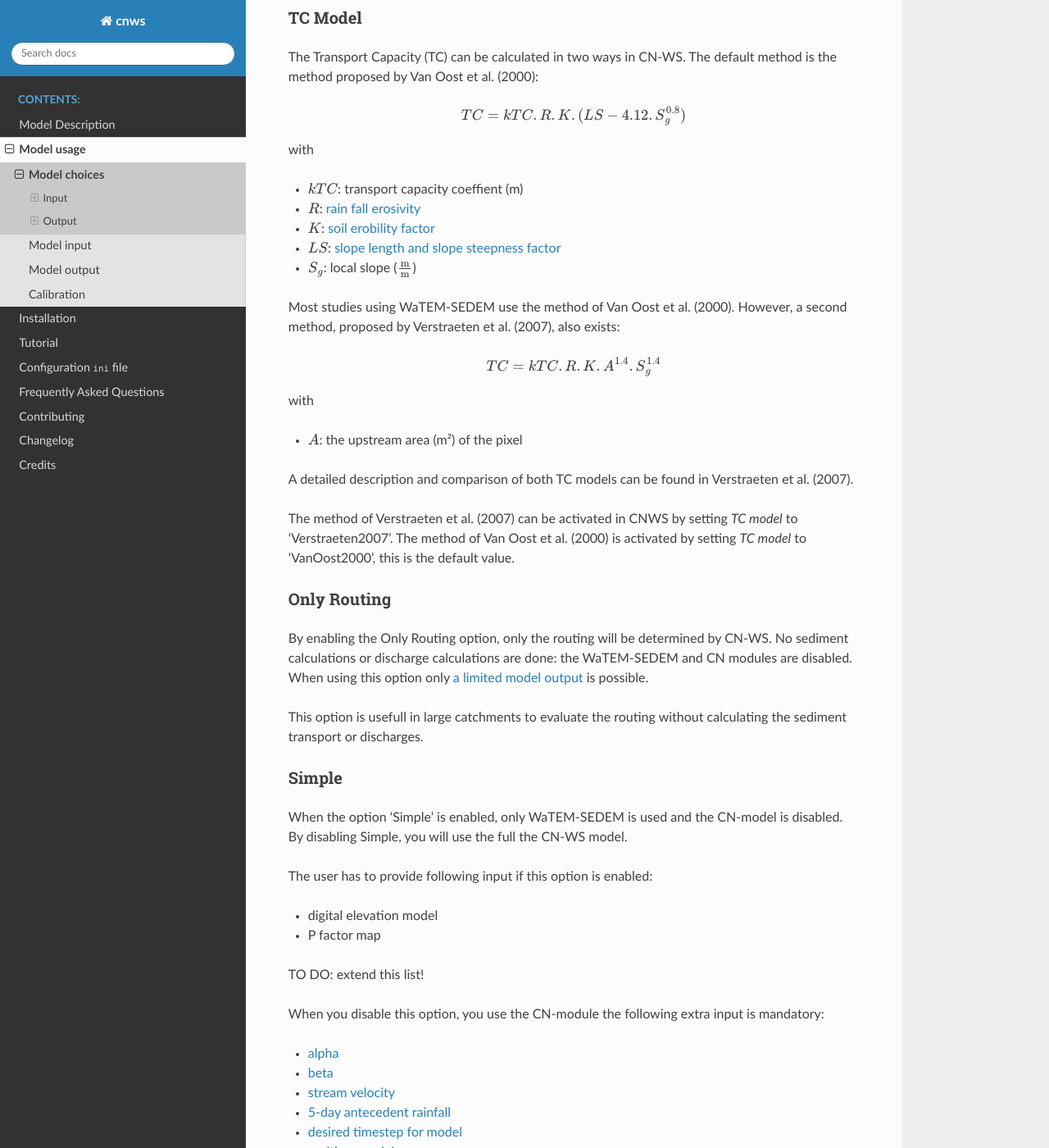
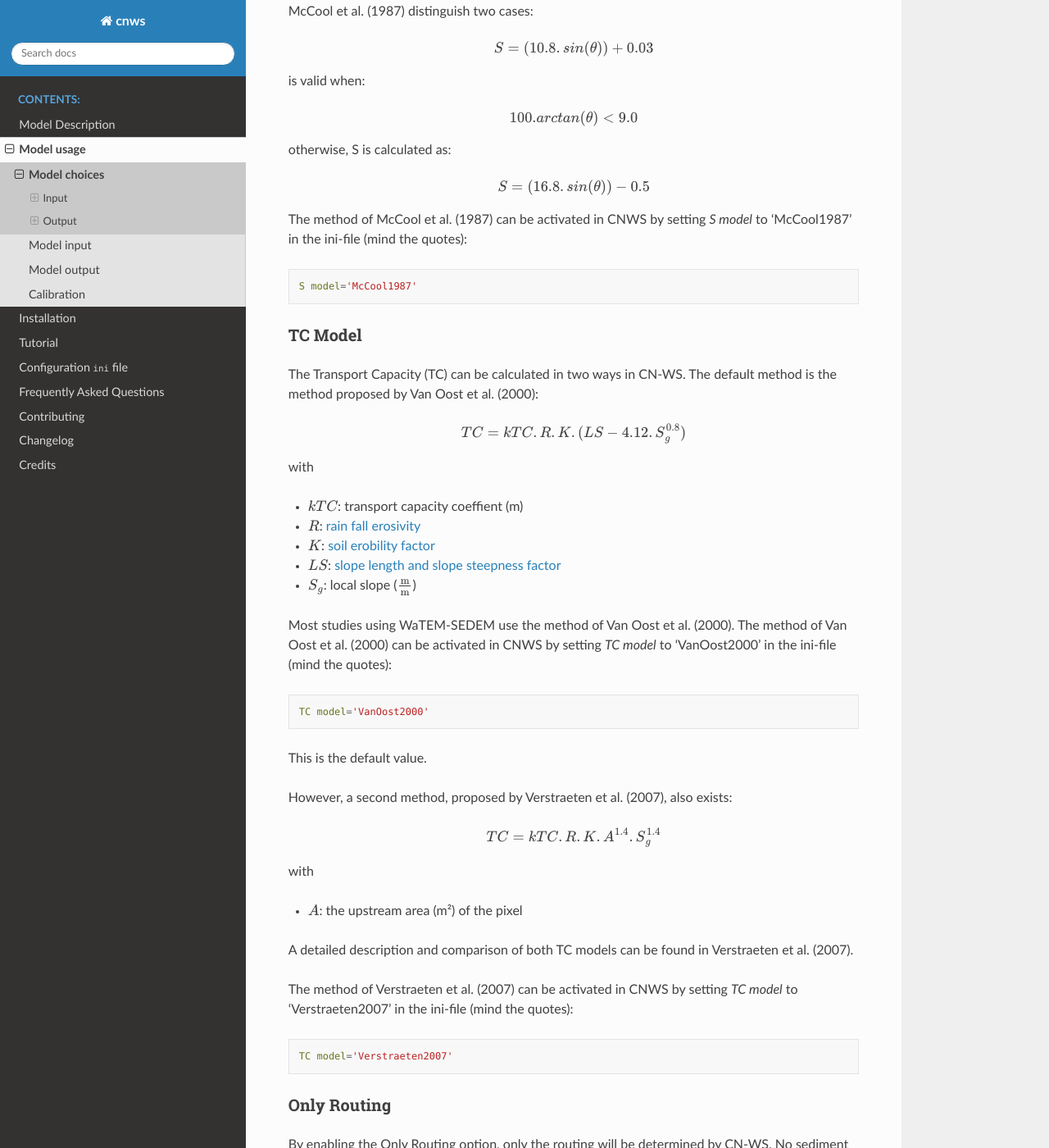
Before and after one commit to watem-sedem/watem-sedem, a Sphinx documentation site: the page built from docs/choices.rst, in a window 1280 px wide and 1400 px high, scrolled down 2431 px. Shown: the whole window at 82% size. Built offline with Sphinx 7.4.7 and the Read the Docs theme 2.0.0, drawn with Linux system fonts in a browser that asks for light colours; some of the changed text lies outside the part shown.

Commit message:
Expands information on how to use different TC, S and L models in ini-file

```diff
--- a/docs/choices.rst
+++ b/docs/choices.rst
@@ -53,8 +53,13 @@
 otherwise :math:`m` is set to 0.72.
 
 The calculation method of Van Oost et al. (2003) can be chosen by setting
-the model choice *L model* to 'Desmet1996_Vanoost'. This is the default value
-for this model option.
+the model choice *L model* to 'Desmet1996_Vanoost2003' in the .ini-file (mind the quotes):
+
+.. code-block:: ini
+
+    L model='Desmet1996_Vanoost2003'
+
+This is the default value for this model option.
 
 **McCool et al. (1989):**
 
@@ -71,7 +76,11 @@
 with :math:`\theta` the slope of the pixel in percentages.
 
 The calculation method of McCool et al. (1989, 1987) can be chosen by setting
-the model choice *L model* to 'Desmet1996_McCool'.
+the model choice *L model* to 'Desmet1996_McCool' in the ini-file (mind the quotes):
+
+.. code-block:: ini
+
+    L model='Desmet1996_McCool'
 
 .. _smodel:
 
@@ -95,7 +104,13 @@
     S = -1,5+\frac{17}{1+e^{2,3-6.1.\sin{\theta}}}
 
 The method of Nearing (1997) can be activated in CNWS by setting
-*S model* to 'Nearing1997'. This is the default method to calculate the S factor.
+*S model* to 'Nearing1997' in the ini-file (mind the quotes):
+
+.. code-block:: ini
+
+    S model='Nearing1997'
+
+This is the default method to calculate the S-factor.
 
 **McCool et al. (1987)**
 
@@ -115,7 +130,11 @@
     S = (16.8.sin(\theta)) - 0.5
 
 The method of McCool et al. (1987) can be activated in CNWS by setting
-*S model* to 'McCool1987'.
+*S model* to 'McCool1987' in the ini-file (mind the quotes):
+
+.. code-block:: ini
+
+    S model='McCool1987'
 
 .. _tcmodel:
 
@@ -136,7 +155,16 @@
 - :math:`LS`: :ref:`slope length and slope steepness factor <lsfactor>`
 - :math:`S_g`: local slope (:math:`\frac{\text{m}}{\text{m}}`)
 
-Most studies using WaTEM-SEDEM use the method of Van Oost et al. (2000).
+Most studies using WaTEM-SEDEM use the method of Van Oost et al. (2000). The
+method of Van Oost et al. (2000) can be activated in CNWS by setting
+*TC model* to 'VanOost2000' in the ini-file (mind the quotes):
+
+.. code-block:: ini
+
+    TC model='VanOost2000'
+
+This is the default value.
+
 However, a second method, proposed by Verstraeten et al. (2007), also exists:
 
 .. math::
@@ -150,8 +178,11 @@
 Verstraeten et al. (2007).
 
 The method of Verstraeten et al. (2007) can be activated in CNWS by setting
-*TC model* to 'Verstraeten2007'. The method of Van Oost et al. (2000) is
-activated by setting *TC model* to 'VanOost2000', this is the default value.
+*TC model* to 'Verstraeten2007' in the ini-file (mind the quotes):
+
+.. code-block:: ini
+
+    TC model='Verstraeten2007'
 
 Only Routing
 ############
```
